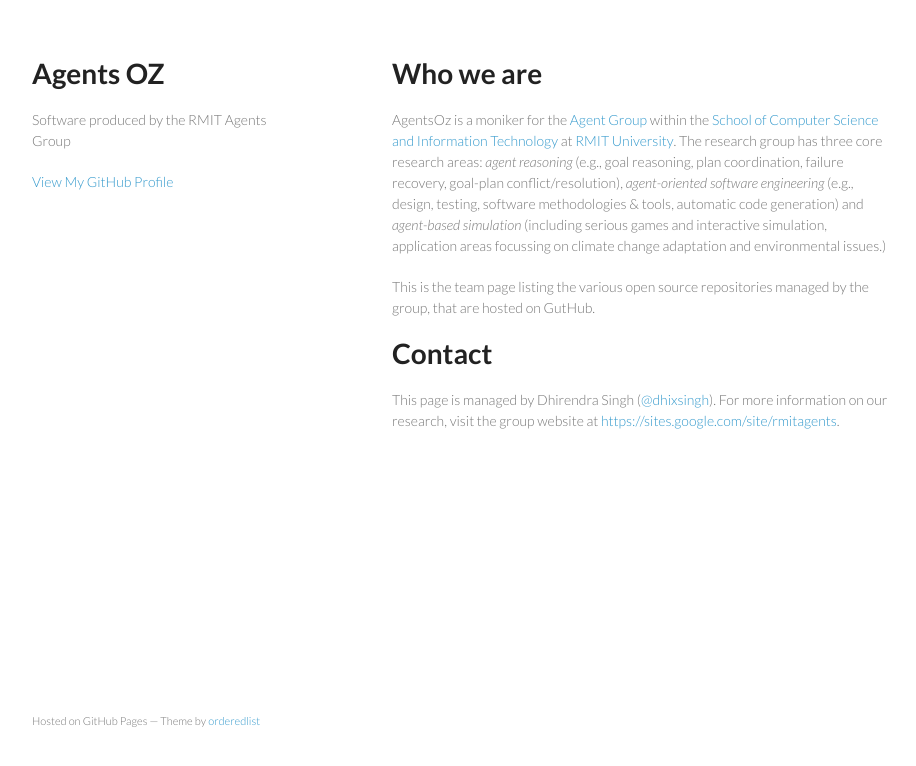
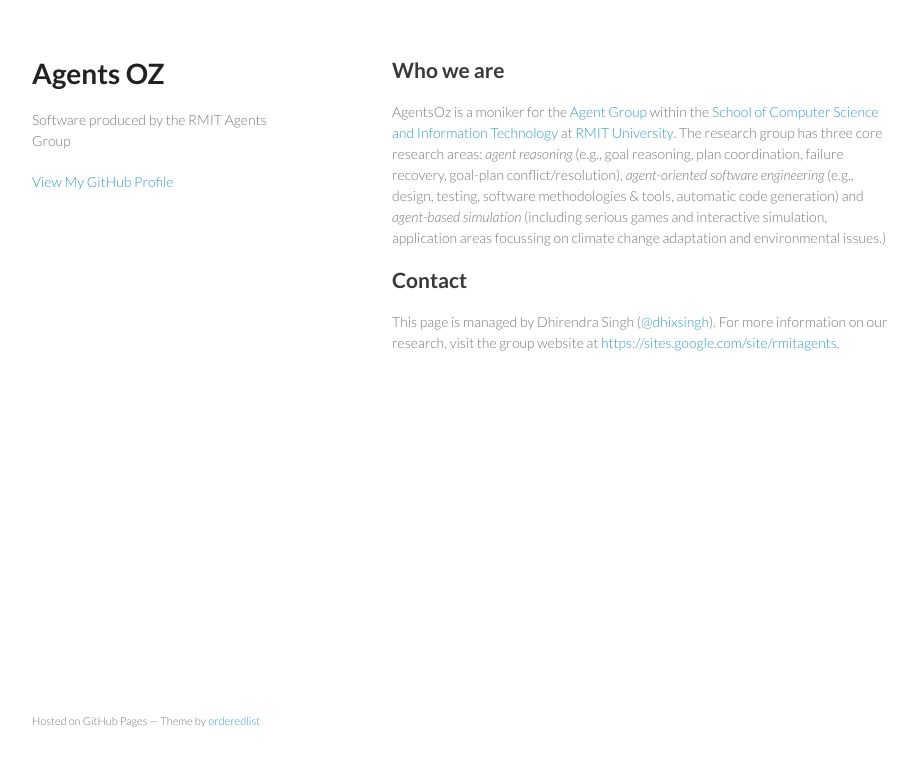
Before and after one commit to agentsoz/agentsoz.github.io, a plain HTML site: page index.html in a window 1280 px wide. Shown: the whole page, without its empty margins (178-1094 px from the left). Drawn offline with Linux system fonts and the light colour scheme.

Commit message:
Replace master branch with page content via GitHub

```diff
--- a/index.html
+++ b/index.html
@@ -23,15 +23,13 @@
 
       </header>
       <section>
-        <h1>
-<a id="who-we-are" class="anchor" href="#who-we-are" aria-hidden="true"><span class="octicon octicon-link"></span></a>Who we are</h1>
+        <h2>
+<a id="who-we-are" class="anchor" href="#who-we-are" aria-hidden="true"><span class="octicon octicon-link"></span></a>Who we are</h2>
 
 <p>AgentsOz is a moniker for the <a href="https://sites.google.com/site/rmitagents/">Agent Group</a> within the <a href="http://www.rmit.edu.au/about/our-education/academic-schools/computer-science-and-information-technology/">School of Computer Science and Information Technology</a> at <a href="http://www.rmit.edu.au">RMIT University</a>. The research group has three core research areas: <em>agent reasoning</em> (e.g., goal reasoning, plan coordination, failure recovery, goal-plan conflict/resolution), <em>agent-oriented software engineering</em> (e.g., design, testing, software methodologies &amp; tools, automatic code generation) and <em>agent-based simulation</em> (including serious games and interactive simulation, application areas focussing on climate change adaptation and environmental issues.)</p>
 
-<p>This is the team page listing the various open source repositories managed by the group, that are hosted on GutHub. </p>
-
-<h1>
-<a id="contact" class="anchor" href="#contact" aria-hidden="true"><span class="octicon octicon-link"></span></a>Contact</h1>
+<h2>
+<a id="contact" class="anchor" href="#contact" aria-hidden="true"><span class="octicon octicon-link"></span></a>Contact</h2>
 
 <p>This page is managed by Dhirendra Singh (<a href="https://github.com/dhixsingh" class="user-mention">@dhixsingh</a>). For more information on our research, visit the group website at <a href="https://sites.google.com/site/rmitagents">https://sites.google.com/site/rmitagents</a>. </p>
       </section>
--- a/params.json
+++ b/params.json
@@ -1 +1 @@
-{"name":"Agents OZ","tagline":"Software produced by the RMIT Agents Group","body":"# Who we are\r\n\r\nAgentsOz is a moniker for the [Agent Group](https://sites.google.com/site/rmitagents/) within the [School of Computer Science and Information Technology](http://www.rmit.edu.au/about/our-education/academic-schools/computer-science-and-information-technology/) at [RMIT University](http://www.rmit.edu.au). The research group has three core research areas: *agent reasoning* (e.g., goal reasoning, plan coordination, failure recovery, goal-plan conflict/resolution), *agent-oriented software engineering* (e.g., design, testing, software methodologies & tools, automatic code generation) and *agent-based simulation* (including serious games and interactive simulation, application areas focussing on climate change adaptation and environmental issues.)\r\n\r\nThis is the team page listing the various open source repositories managed by the group, that are hosted on GutHub. \r\n\r\n# Contact\r\n\r\nThis page is managed by Dhirendra Singh (@dhixsingh). For more information on our research, visit the group website at <https://sites.google.com/site/rmitagents>. \r\n","google":"","note":"Don't delete this file! It's used internally to help with page regeneration."}
+{"name":"Agents OZ","tagline":"Software produced by the RMIT Agents Group","body":"## Who we are\r\n\r\nAgentsOz is a moniker for the [Agent Group](https://sites.google.com/site/rmitagents/) within the [School of Computer Science and Information Technology](http://www.rmit.edu.au/about/our-education/academic-schools/computer-science-and-information-technology/) at [RMIT University](http://www.rmit.edu.au). The research group has three core research areas: *agent reasoning* (e.g., goal reasoning, plan coordination, failure recovery, goal-plan conflict/resolution), *agent-oriented software engineering* (e.g., design, testing, software methodologies & tools, automatic code generation) and *agent-based simulation* (including serious games and interactive simulation, application areas focussing on climate change adaptation and environmental issues.)\r\n\r\n## Contact\r\n\r\nThis page is managed by Dhirendra Singh (@dhixsingh). For more information on our research, visit the group website at <https://sites.google.com/site/rmitagents>. \r\n","google":"","note":"Don't delete this file! It's used internally to help with page regeneration."}
```
